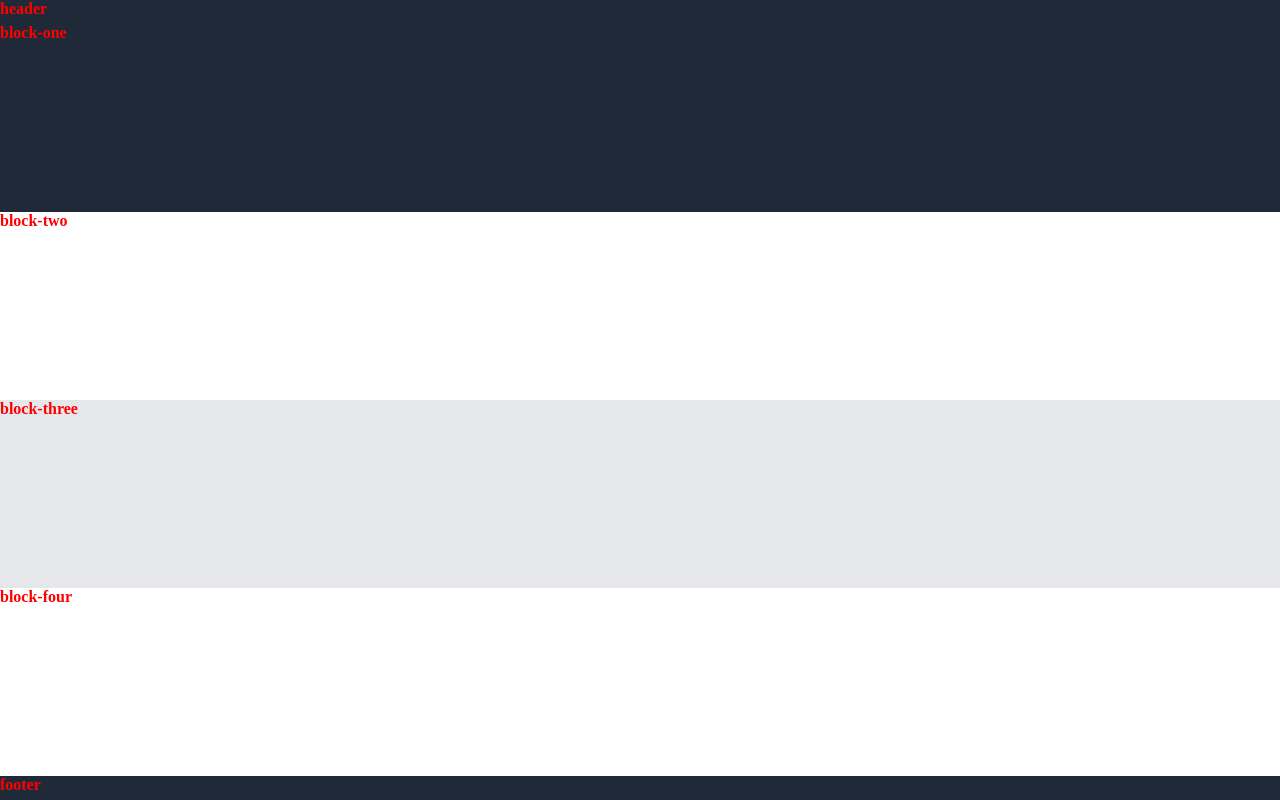
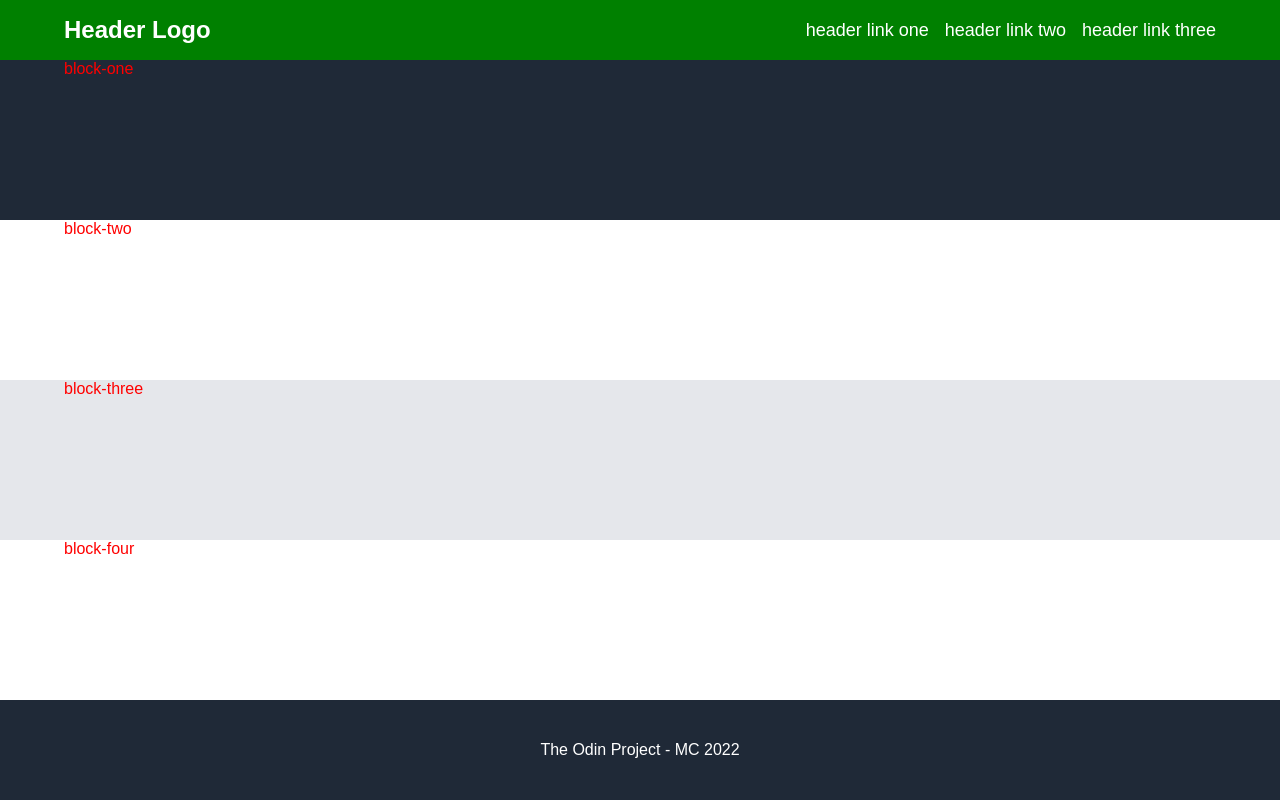
Before and after one commit to casmar90/PROJECT-LANDING-PAGE---The-Odin-Project, a plain HTML site: page index.html in a window 1280 px wide. Drawn offline with Linux system fonts and the light colour scheme.

Commit message:
Header and Footer rows done

```diff
--- a/index.html
+++ b/index.html
@@ -9,8 +9,22 @@
 </head>
 <body>
 
+    <div class="wrapper">
+
 <div class="header">
-header
+
+    <div class="header-logo">
+Header Logo
+    </div>
+
+    <ul class="header-links">
+        <li class="header-link-one"><a href="#">header link one</a></li>
+        <li class="header-link-two"><a href="#">header link two</a></li>
+        <li class="header-link-three"><a href="#">header link three</a></li>
+    </ul>
+
+
+
 
 </div>
 
@@ -34,10 +48,11 @@ header
 
 </div>
 
-<div class="footer">
-    footer
+<div class="footer">The Odin Project - MC 2022</div>
+
 
 </div>
 
+
 </body>
 </html>
--- a/style.css
+++ b/style.css
@@ -1,21 +1,60 @@
 body{
+    margin:0;
+
+}
+
+.wrapper{
     display: flex;
     flex-direction: column;
+    height: 100vh;
+    color: red;
+    font-family: sans-serif;
 
-    height: 100vh;
-    margin:0;
+}
 
-    color: red;
-    font-weight: 900;
-
-
+.header, .block-one, .block-two, .block-three, .block-four, .footer{
+    padding: 0 64px;
 }
 
 
 .header{
 background-color: #1F2937;
-height: 100px;
+min-height: 60px;
+flex-shrink: 0;
+color: white;
+background-color: green;
+
+display: flex;
+justify-content: space-between;
+align-content: center;
+align-items: center;
+
 }
+
+.header-logo{
+    font-size: 24px;
+    font-weight: bold;
+}
+
+
+.header ul{
+    list-style-type:none;
+    padding: 0;
+
+    display: flex;
+    flex-direction: row;
+    gap:16px;
+    font-size: 18px;
+}
+
+.header ul a{
+    text-decoration: none;
+    color: white;
+
+}
+
+
+
  .block-one, .block-two, .block-three, .block-four{
     height: 100%;
 
@@ -43,4 +82,10 @@ height: 100px;
 .footer{
     background-color: #1F2937;
     height: 100px;
+    flex-shrink: 0;
+    color: white;
+
+    display: flex;
+    justify-content: center;
+    align-items: center;
 }
```
